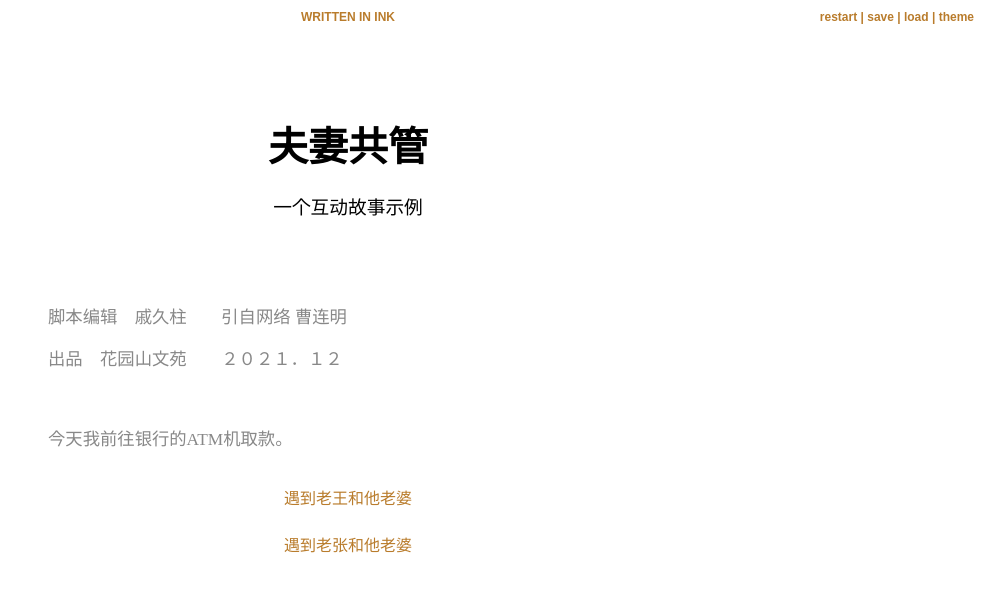
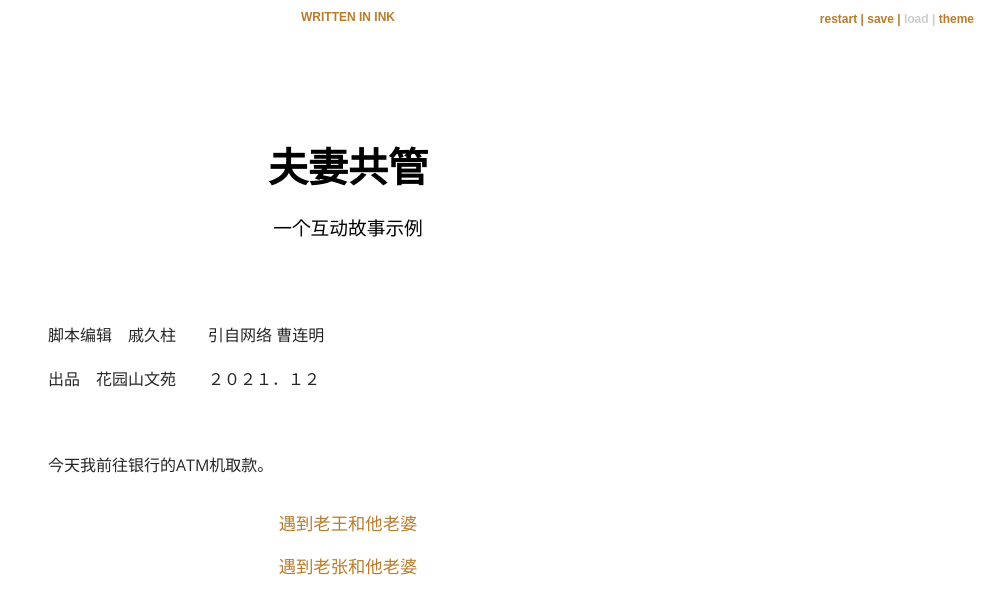
Before and after one commit to greatnine/wife, a plain HTML site: page index.html in a window 1280 px wide. Shown: the whole page, without its empty margins (292-1280 px from the left). Drawn offline with nearby package versions, Linux system fonts and the light colour scheme; a web font is replaced by a local one.

Commit message:
css更改
2025年4月 css更改

```diff
--- a/style.css
+++ b/style.css
@@ -4,8 +4,10 @@
 <head>
     <meta charset="utf-8">
     <title>夫妻共管</title>
-    <meta name="viewport" content="width=device-width, initial-scale=1.0">  /*响应式 Web 设计 – Viewport*/
-    <link rel="stylesheet" href="style.css">
+    <meta name="viewport" content="width=device-width, initial-scale=1.0">
+    /* 响应式 Web 设计 – Viewport */
+
+/*<link rel="stylesheet" href="style.css">
 </head>
 <body>
     <div class="outerContainer">
@@ -20,7 +22,7 @@
             <div class="header">
                 <h1>夫妻共管</h1>
                 <h3 class="byline">一个互动故事示例</h3>   /* byline: 标题下署名*/
-            </div>
+/*      </div>
         </div>
     </div>
     <script src="ink.js"></script>
@@ -28,19 +30,20 @@
     <script src="main.js"></script>
 </body>
 </html>
----------------------------------------------------------*/
+---------------------------------------------------------
+*/
 
 @import url('https://fonts.googleapis.com/css?family=Open+Sans:300,700|Quattrocento:700');
-
 
 /*----------------------------------------------------
 //标签选择器，即以 HTML 标签作为 CSS 修饰所用的选择器 h1; h2
 ---------------------------------------------------------*/
-body {  				//网页的背景
+body {
+  /*//网页的背景*/
   font-family: 'Open Sans', sans-serif;
-    font-weight: normal;					//font-weight:normal; font-weight:bold;//加粗; //font-weight:lighter;
+  font-weight: normal; /*font-weight:normal; font-weight:bold;//加粗; //font-weight:lighter;*/
   background: white;
-    overflow: hidden;						//隐藏元素 - display:none 或 visibility:hidden
+  overflow: hidden; /*隐藏元素 - display:none 或 visibility:hidden	*/
 }
 
 body.switched {
@@ -50,7 +53,7 @@ body.switched {
 h1,
 h2 {
   text-align: center;
-    font-family: "Quattrocento", Georgia, 'Times New Roman', Times, serif;     //指定多个字体
+  font-family: 'Quattrocento', Georgia, 'Times New Roman', Times, serif; /*/指定多个字体*/
   margin: 0;
   padding: 0;
 }
@@ -62,22 +65,16 @@ h1 {
 
 h2 {
   font-size: 14pt;
-    font-style: italic;					//font-style: italic;  //font-style:normal; //font-style:oblique;//倾斜（oblique）
+  font-style: italic; /*font-style: italic; normal; //font-style:oblique;//倾斜（oblique）*/
   font-family: sans-serif;
   font-weight: lighter;
-    color: #BBB;
+  color: #bbb;
 }
 
-
-h3 {						//自己家的h3
-font-weight:lighter;
-font-weight: lighter;
-text-align: center;
-}
-
-.header {						//<div class="header"> //标题占据的位置
+.header {
+  /*/<div class="header"> //标题占据的位置*/
   padding-top: 3em;
-    padding-bottom: 3em;				//单边内边距属性:padding-top:;padding-bottom定义元素边框与元素内容之间的空间。
+  padding-bottom: 3em; /*/单边内边距属性:padding-top:;padding-bottom定义元素边框与元素内容之间的空间。*/
 }
 
 /* class 选择器
@@ -85,27 +82,26 @@ text-align: center;
     # author: Name
 点开头的是类选择器*/
 
-
-
-.byline {					//* byline: 标题下署名*/
-    font-style: normal;			//italic;
+.byline {
+  /* byline: 标题下署名*/
+  font-style: normal; /*/italic;*/
 }
 
-.written-in-ink {				//<h3 class="written-in-ink"><a href="https://www.inklestudios.com/ink">WRITTEN IN INK</a></h3>
+.written-in-ink {
+  /*/<h3 class="written-in-ink"><a href="https://www.inklestudios.com/ink">WRITTEN IN INK</a></h3>*/
   z-index: 3;
   font-size: 9pt;
   font-family: sans-serif;
   text-align: center;
   font-weight: 700;
-    position: fixed;				//position: fixed; 即使窗口是滚动的它也不会移动：
-
+  position: fixed; /*/position: fixed; 即使窗口是滚动的它也不会移动：*/
 
   display: block;
   width: 100%;
   background: white;
   transition: color 0.6s, background 0.6s;
   margin: 0;
-    padding-top: 10px;				//padding-top: 6px;
+  padding-top: 10px; /*/padding-top: 6px;*/
   padding-bottom: 6px;
   height: 14px;
   top: 0;
@@ -152,21 +148,15 @@ text-align: center;
   transition: background-color 0.6s;
 }
 
-
-
 /*----------------------------------------
 p网页正式文本
 -----------------------------------------*/
 p {
   font-size: 13pt;
-    color: #888;				//color: Black;     //color: Blue;    //color: #888; 单行注释
-    line-height: 1.7em;				// 用em来设置字体大小 1em的默认大小是16px。
+  color: #838181; /*color: Black;     //color: Blue;    //color: #888; 单行注释 */
+  line-height: 1.7em; /* 用em来设置字体大小 1em的默认大小是16px。*/
   font-weight: lighter;
 }
-
-
-
-
 
 /*--------------------------------------
 链接样式
@@ -186,7 +176,7 @@ a {
 }
 
 a:hover {
-    color: black;
+  color: rgb(0, 0, 0);
   transition: color 0.1s;
 }
 
@@ -201,24 +191,18 @@ img {
   max-width: 100%;
 }
 
-
-
-
-
 .container .hide {
-    opacity: 0.0;
+  opacity: 0;
 }
 
 .container .invisible {
   display: none;
 }
 
-.container>* {
-    opacity: 1.0;
-    transition: opacity 1.0s;
+.container > * {
+  opacity: 1;
+  transition: opacity 1s;
 }
-
-
 
 /*
   Class applied to all choices
@@ -232,19 +216,15 @@ img {
 /*
   Class applied to first choice
 */
-:not(.choice)+.choice {
-    padding-top: 1em;				// padding填充 1em的默认大小是16px。
+:not(.choice) + .choice {
+  padding-top: 1em; /* padding填充 1em的默认大小是16px。*/
 }
 
 /*  Class applied to choice links */
 .choice a {
-    font-size: 12pt;					// 原来的 15pt;
-    font-weight: lighter;				//原无
+  font-size: 13pt; /* 原来的 15pt;*/
+  /*font-weight: lighter;	*/ /*原无	*/
 }
-
-
-
-
 
 /*
   Built-in class:
@@ -261,29 +241,31 @@ img {
 /*----------------------------------------------------------------
 HTML 元素以 id 属性来设置 id 选择器,CSS 中 id 选择器以 # 来定义。
 -----------------------------------------------------------------*/
-#controls {					///id 选择器  #    -------<div id="controls" class="buttons">
+#controls {
+  /*id 选择器  #    -------<div id="controls" class="buttons">*/
   z-index: 4;
   font-size: 9pt;
   text-align: center;
   padding-bottom: 6px;
   position: fixed;
   right: 14px;
-    top: 10px;					// 原来是 top: 4px;<div id="controls" class="buttons">的位置
+  top: 10px; /* 原来是 top: 4px;<div id="controls" class="buttons">的位置*/
   user-select: none;
   background: white;
   transition: color 0.6s, background 0.6s;
 }
 
-
-#controls [disabled] {     				//id 选择器: #controls
+#controls [disabled] {
+  /*id 选择器: #controls*/
   color: #ccc;
 }
 
-#controls>*:not(:last-child):after {
-    content: " | ";
+#controls > *:not(:last-child):after {
+  content: ' | ';
 }
 
-@media screen and (max-width: 980px) {			// 浏览器屏幕上显示 @media 规则允许在相同样式表为不同媒体设置不同的样式。
+@media screen and (max-width: 980px) {
+  /* 浏览器屏幕上显示 @media 规则允许在相同样式表为不同媒体设置不同的样式。*/
   #controls {
     z-index: 2;
     padding-top: 24px;
@@ -292,10 +274,6 @@ HTML 元素以 id 属性来设置 id 选择器,CSS 中 id 选择器以 # 来定
     right: 0;
   }
 }
-
-
-
-
 
 /* ---------------------------------------------
   Dark Theme (Added in Inky 0.10.0)
@@ -343,3 +321,52 @@ body.dark {
 .dark #controls {
   background: black;
 }
+
+/* ---------------------------------------
+/* 更改原样式后加
+/*---------------------------------------*/
+
+h3 {
+  /*自己加的h3*/
+  font-weight: lighter;
+  text-align: center;
+}
+/* 浅色主题样式 */
+/*body.light p {
+  font-size: 13pt;
+  color: #1d1d1d;
+  line-height: 1.7em;
+  font-weight: normal;
+}*/
+
+p {
+  font-size: 12pt; /*13pt;*/
+  color: rgb(39, 38, 38); /* Black;  Blue;  */
+  line-height: 1.7em; /* 用em来设置字体大小 1em的默认大小是16px。*/
+  font-weight: normal; /*lighter;	*/
+}
+/*
+ 深色主题样式 */
+body.dark p {
+  font-size: 12pt;
+  color: rgb(202, 197, 197);
+  line-height: 1.7em;
+  font-weight: normal;
+}
+
+/*
+  Class applied to choice links */
+.choice a {
+  font-size: 13pt; /* 原来的 15pt;*/
+  font-weight: normal; /*lighter;*/ /*原无	*/
+}
+
+/*
+    hover 鼠标落在选择 */
+a:hover {
+  color: rgb(60, 32, 219);
+  transition: color 0.1s;
+}
+.dark a:hover {
+  color: rgb(117, 237, 84);
+}
```
Also changed, not shown: index.html (+1 -0 lines). Lines whose indentation alone changed are shown as unchanged.
